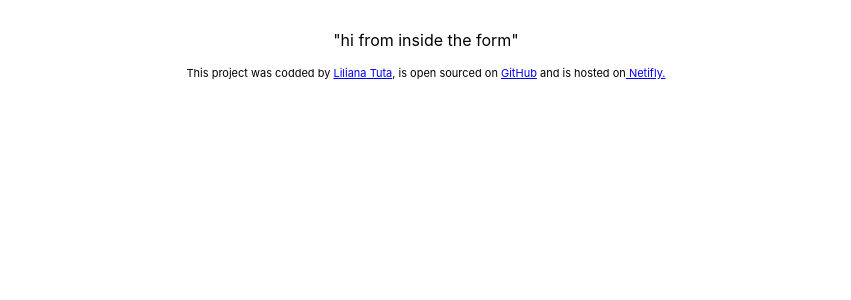
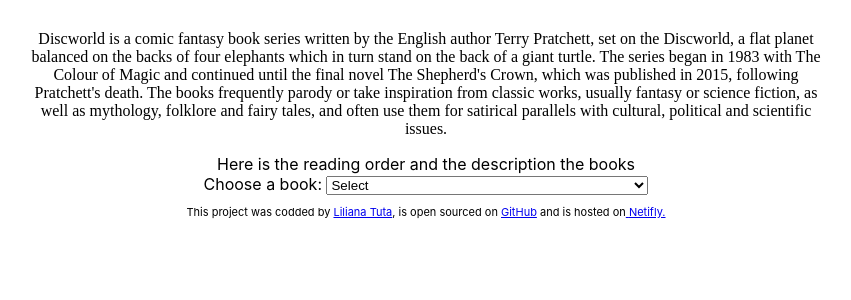
Before and after one commit to lilianatutza/my-own-project, a React (Create React App) app: page / in a window 1280 px wide. Shown: the top 300 px of the page, without its empty margins (214-1065 px from the left). Built offline with nearby package versions, Linux system fonts and the light colour scheme.

Commit message:
dropdown set

```diff
--- a/src/App.css
+++ b/src/App.css
@@ -12,3 +12,14 @@
 .Form {
   text-align: center;
 }
+
+.Intro {
+  text-align: center;
+}
+
+.Intro p {
+font-family:'Times New Roman', Times, serif;
+font-size: 10 px;
+font-weight: lighter
+
+}
--- a/src/App.js
+++ b/src/App.js
@@ -1,10 +1,14 @@
 import "./App.css";
 import Form from "./Form";
+import Intro from "./Intro";
 
 export default function App() {
   return (
     <div className="App">
-      <Form />
+      <Intro />
+      <div>
+        <Form />
+      </div>
       <footer>
         This project was codded by{" "}
         <a href="https://github.com/dashboard" target="_blank" rel="noreferrer">
--- a/src/Form.js
+++ b/src/Form.js
@@ -1,9 +1,58 @@
 import React from "react";
 
 export default function Form() {
+
   return (
-    <div className="Form">
-      <p>"hi from inside the form"</p>
-    </div>
-  );
-}
+        <div className="Form">
+          <label for="books">Choose a book: </label>
+          <select id="books" >
+            <option value="">Select</option>
+            <option value="https://en.wikipedia.org/wiki/The_Colour_of_Magic">
+              The Colour of Magic
+            </option>
+            <option value="https://en.wikipedia.org/wiki/The_Light_Fantastic">
+              The Light Fantastic
+            </option>
+            <option value="">Equal Rites</option>
+            <option value="">Mort</option>
+            <option value="">Sorcery</option>
+            <option value="">Wyrd Sister</option>
+            <option value="">Pyramids</option>
+            <option value="">Gards!Guards!</option>
+            <option value="">Faust Eric</option>
+            <option value="">Moving Pictures</option>
+            <option value="">Reaper Man</option>
+            <option value="">Witches Abroad</option>
+            <option value="">Small Gods</option>
+            <option value="">Lords and Ladies</option>
+            <option value="">Men at Arms</option>
+            <option value="">Soul Music</option>
+            <option value="">Interesting Times</option>
+            <option value="">Maskerade</option>
+            <option value="">Feet of Clay</option>
+            <option value="">Hogfather</option>
+            <option value="">Jingo</option>
+            <option value="">The Last Continent</option>
+            <option value="">Carpe Jugulum</option>
+            <option value="">The Fifth Elephan</option>
+            <option value="">The Truth</option>
+            <option value="">Thief of Time</option>
+            <option value="">The Last Hero</option>
+            <option value="">The amazing Maurince And His Educated Rodents</option>
+            <option value="">Night Watch</option>
+            <option value="">The Free Wee Men</option>
+            <option value="">Monstrous Regiment</option>
+            <option value="">A Hat Full of Sky</option>
+            <option value="">Going Postal</option>
+            <option value="">Thud!</option>
+            <option value="">Wintersmith</option>
+            <option value="">Making Money</option>
+            <option value="">Unseen Academicals</option>
+            <option value="">I Shall Wear Midnight</option>
+            <option value="">Snuff</option>
+            <option value="">Raising Steam</option>
+            <option value="">The Shepherd's Crown</option>
+          </select>
+        </div>
+      );
+    }
--- /dev/null
+++ b/src/Intro.js
@@ -0,0 +1,9 @@
+import React from "react";
+export default function Intro() {
+  return (
+    <div className="Intro">
+      <p>Discworld is a comic fantasy book series written by the English author Terry Pratchett, set on the Discworld, a flat planet balanced on the backs of four elephants which in turn stand on the back of a giant turtle. The series began in 1983 with The Colour of Magic and continued until the final novel The Shepherd's Crown, which was published in 2015, following Pratchett's death. The books frequently parody or take inspiration from classic works, usually fantasy or science fiction, as well as mythology, folklore and fairy tales, and often use them for satirical parallels with cultural, political and scientific issues.</p>
+      <div> Here is the reading order and the description the books</div>
+    </div>
+  );
+}
```
